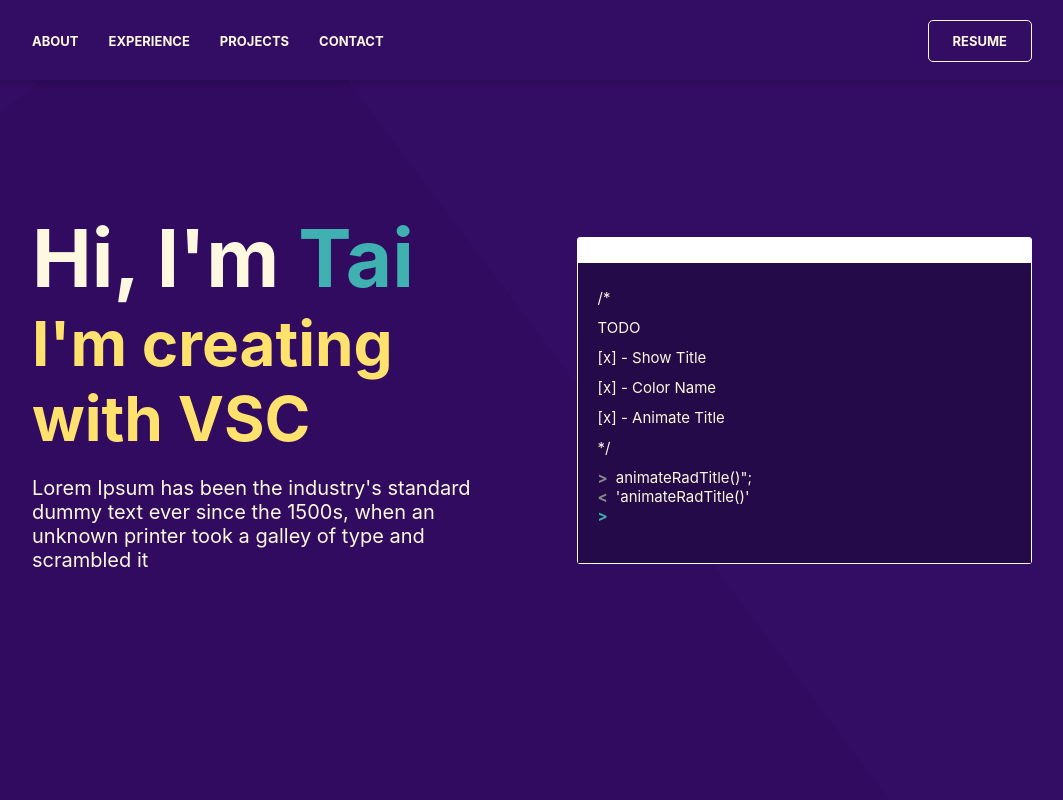
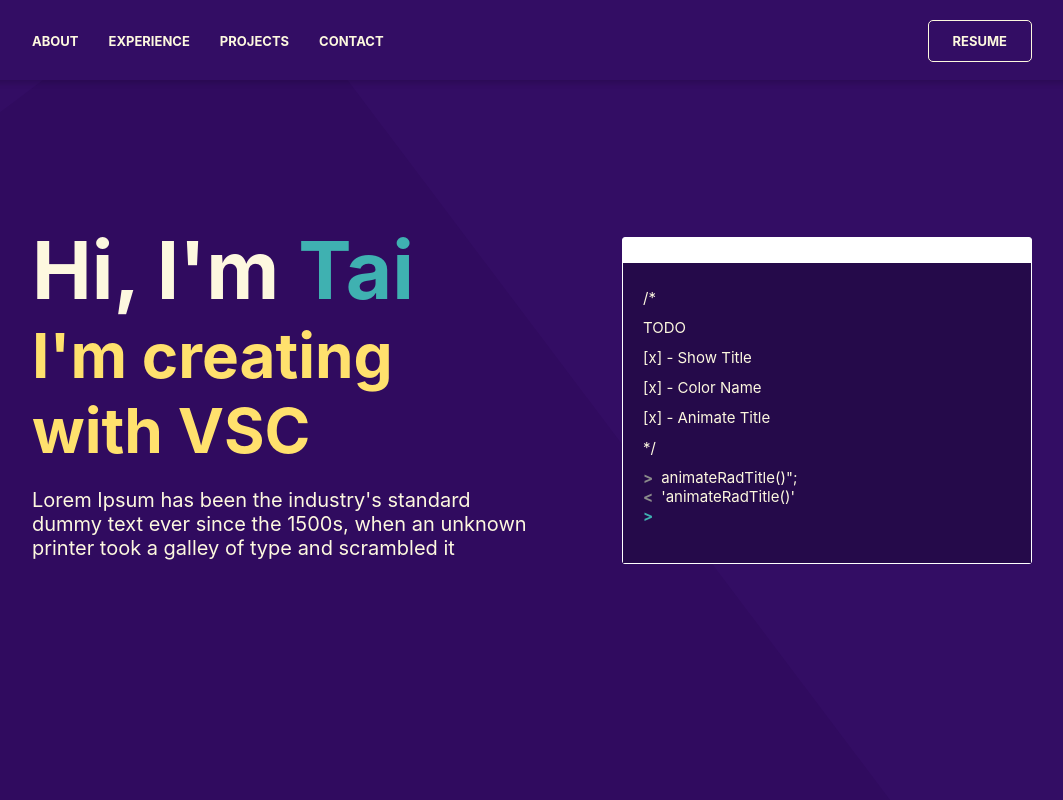
Before and after one commit to taihelsel/portfolio2, a React (Create React App) app: page / in a window 1280 px wide. Shown: the top 800 px of the page, without its empty margins (108-1171 px from the left). Built offline with nearby package versions, Linux system fonts and the light colour scheme.

Commit message:
shrunk terminal size

```diff
--- a/src/Sections/Home/Home.css
+++ b/src/Sections/Home/Home.css
@@ -17,7 +17,7 @@
 
 .home-right {
     margin-right: var(--margin-d);
-    flex: 1.2;
+    flex: 1;
     z-index: 1;
 }
 
```
